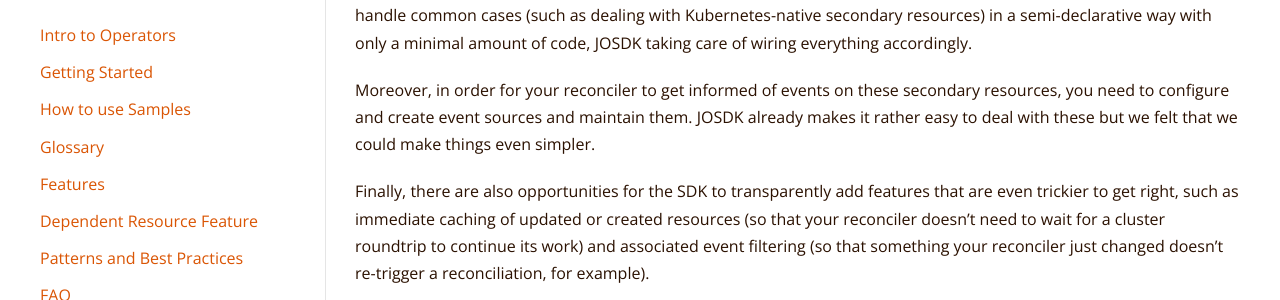
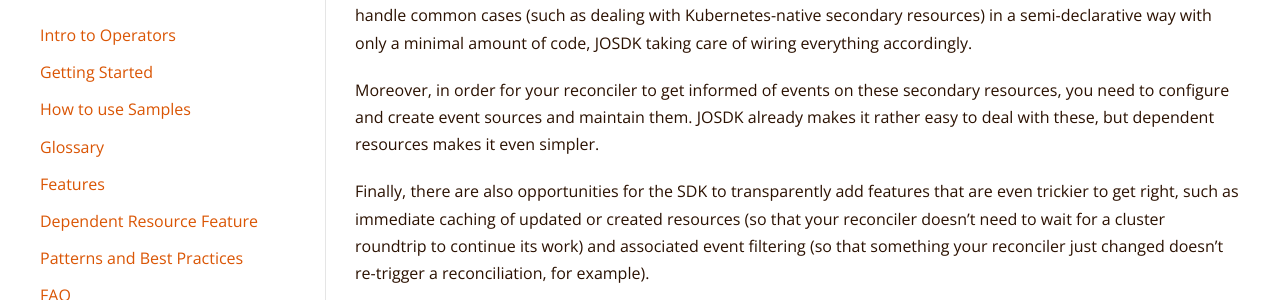
Before and after one commit to operator-framework/java-operator-sdk, a Jekyll site: the page built from docs/documentation/dependent-resources.md, in a window 1280 px wide and 900 px high, scrolled down 825 px. Shown: the part 181-481 px from the top of the window. Built offline with Jekyll 4.4.1, drawn with Linux system fonts in a browser that asks for light colours; nearby versions of some CDN libraries.

Commit message:
fix: reword
[skip ci]

Co-authored-by: Attila Mészáros <csviri@gmail.com>

```diff
--- a/docs/documentation/dependent-resources.md
+++ b/docs/documentation/dependent-resources.md
@@ -46,7 +46,7 @@ amount of code, JOSDK taking care of wiring everything accordingly.
 
 Moreover, in order for your reconciler to get informed of events on these secondary resources, you
 need to configure and create event sources and maintain them. JOSDK already makes it rather easy to
-deal with these but we felt that we could make things even simpler.
+deal with these, but dependent resources makes it even simpler.
 
 Finally, there are also opportunities for the SDK to transparently add features that are even
 trickier to get right, such as immediate caching of updated or created resources (so that your
```
